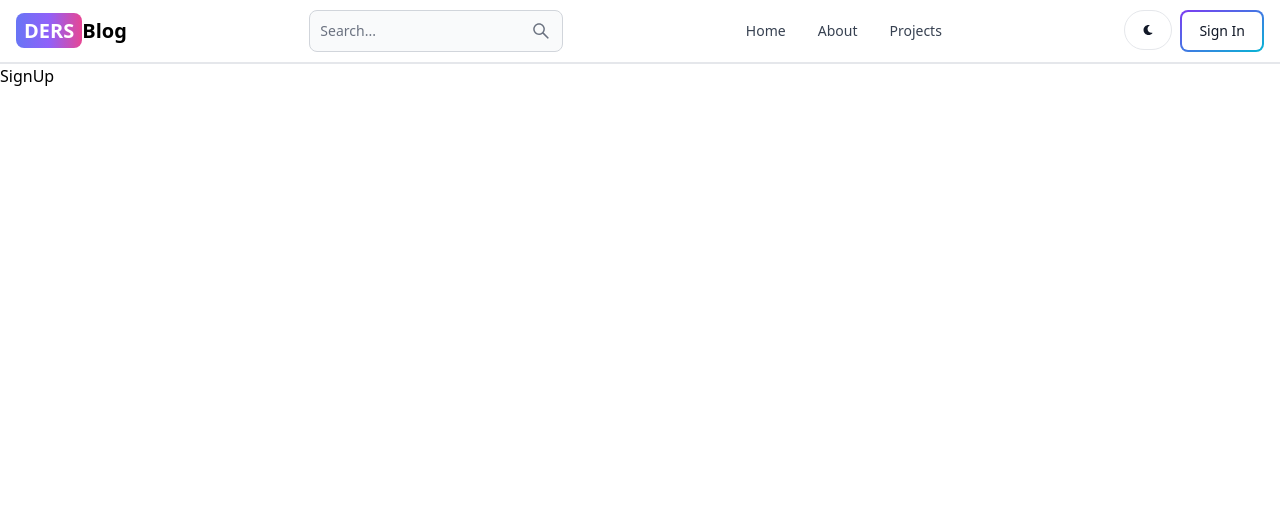
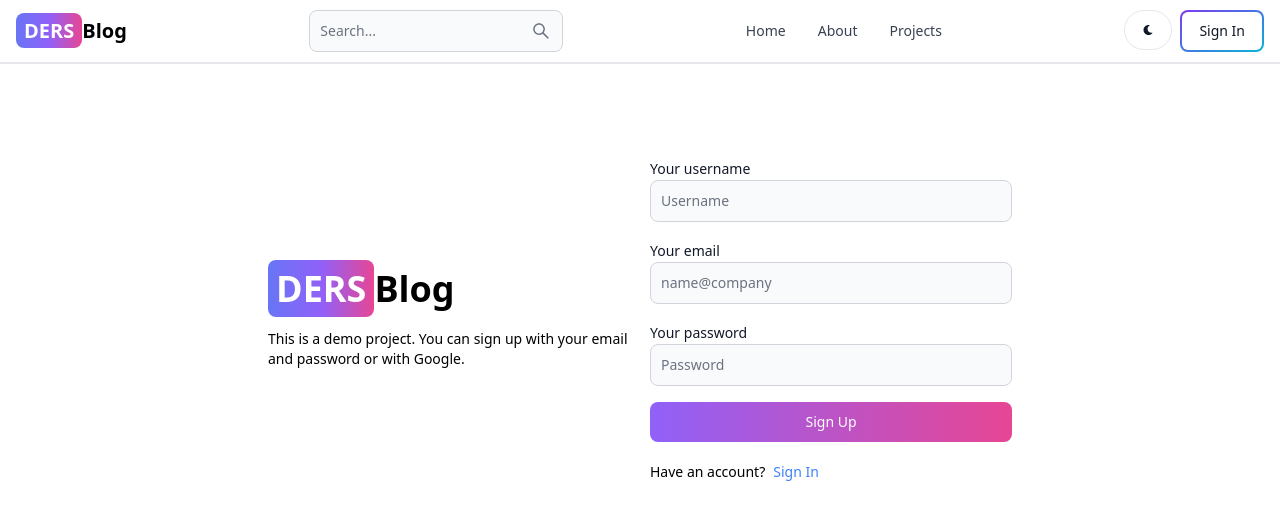
Before and after one commit to D3R5/mern-blog, a React (Vite) app in the folder client/: page /sign-up in a window 1280 px wide. Shown: the top 520 px of the page. Built offline with nearby package versions, Linux system fonts and the light colour scheme.

Commit message:
create sign up page ui

```diff
--- a/client/src/pages/SignUp.jsx
+++ b/client/src/pages/SignUp.jsx
@@ -1,6 +1,50 @@
+import { Link } from "react-router-dom";
+import { Alert, Button, Label, Spinner, TextInput } from "flowbite-react";
 
 export default function SignUp() {
   return (
-    <div>SignUp</div>
-  )
+    <div className="min-h-screen mt-20">
+      <div className="flex p-3 max-w-3xl mx-auto flex-col md:flex-row md:items-center gap-5">
+        {/*left */}
+        <div className="flex-1">
+          <Link to="/" className="font-bold dark:text-white text-4xl">
+            <span className="px-2 py-1 bg-gradient-to-r from-indigo-500 via-purple-500 to-pink-500 rounded-lg text-white">
+              DERS
+            </span>
+            Blog
+          </Link>
+          <p className="text-sm mt-5">
+            This is a demo project. You can sign up with your email and password
+            or with Google.
+          </p>
+        </div>
+        {/*right*/}
+        <div className="flex-1">
+          <form className="flex flex-col gap-4">
+            <div className="">
+              <Label value="Your username" />
+              <TextInput type="text" placeholder="Username" id="username" />
+            </div>
+            <div className="">
+              <Label value="Your email" />
+              <TextInput type="text" placeholder="name@company" id="email" />
+            </div>
+            <div className="">
+              <Label value="Your password" />
+              <TextInput type="text" placeholder="Password" id="password" />
+            </div>
+            <Button gradientDuoTone="purpleToPink" type="submit">
+              Sign Up
+            </Button>
+          </form>
+          <div className="flex gap-2 text-sm mt-5">
+            <span>Have an account?</span>
+            <Link to="/sign-in" className="text-blue-500">
+              Sign In
+            </Link>
+          </div>
+        </div>
+      </div>
+    </div>
+  );
 }
```
